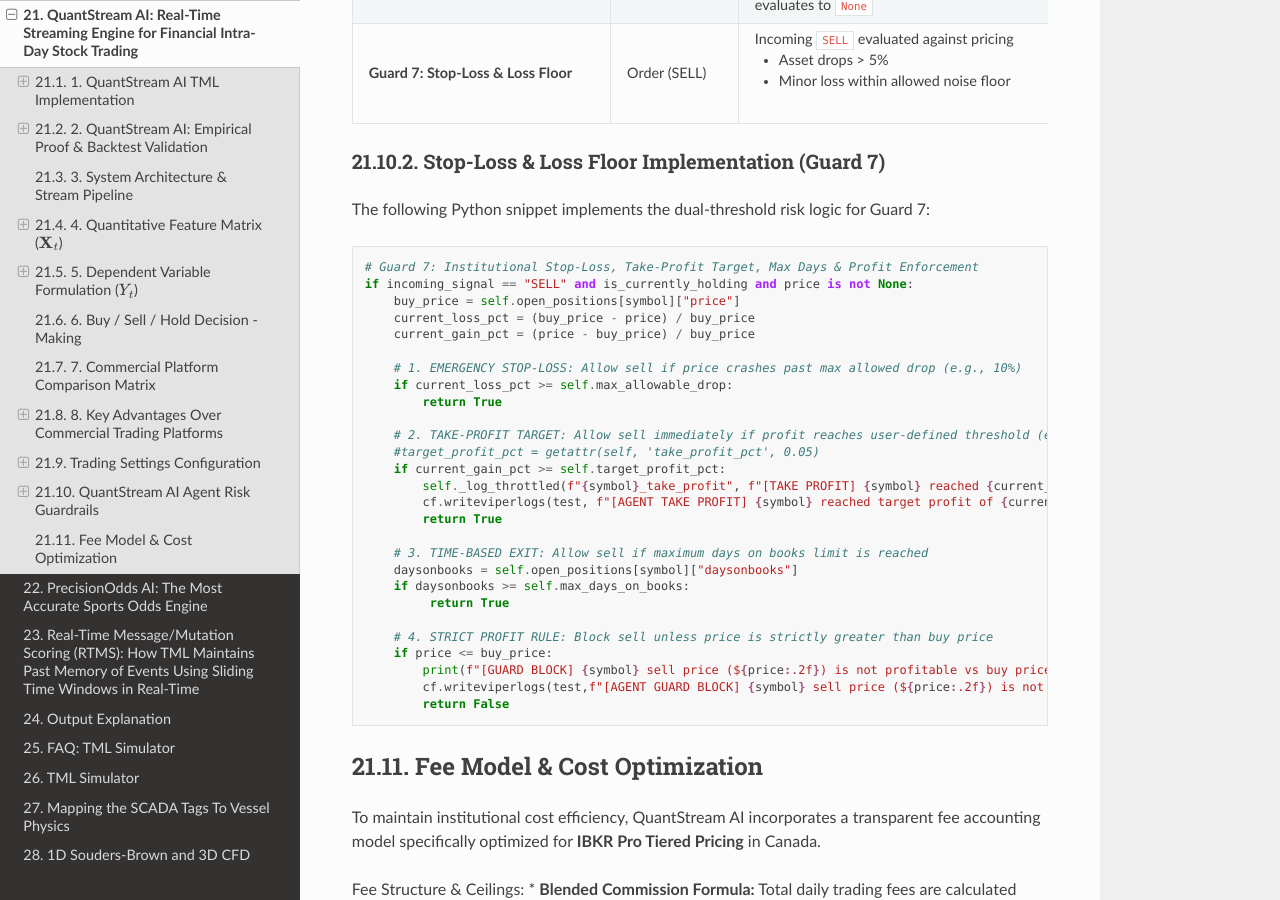
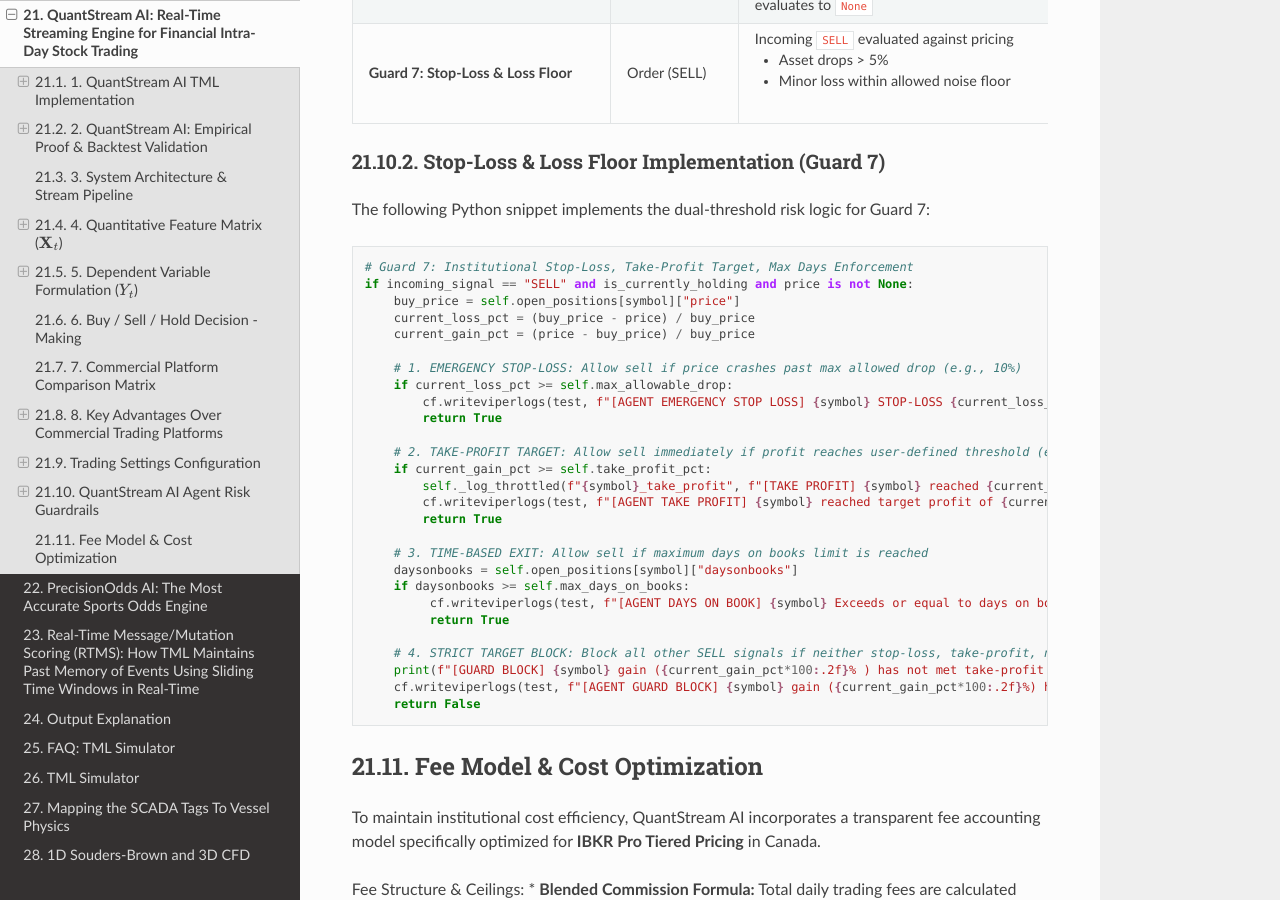
Before and after one commit to smaurice101/readthedocs, a Sphinx documentation site: the page built from docs/source/quantstream.rst, in a window 1280 px wide and 900 px high, scrolled down 14214 px. Built offline with Sphinx 7.4.7 and the Read the Docs theme 3.1.0, drawn with Linux system fonts in a browser that asks for light colours; pages that are not in the unit, such as notebooks, are missing from menus; some of the changed text lies outside the part shown.

Commit message:
Update quantstream.rst

```diff
--- a/docs/source/quantstream.rst
+++ b/docs/source/quantstream.rst
@@ -680,7 +680,7 @@
 
 .. code-block:: python
 
-                  # Guard 7: Institutional Stop-Loss, Take-Profit Target, Max Days & Profit Enforcement
+                  # Guard 7: Institutional Stop-Loss, Take-Profit Target, Max Days Enforcement
                   if incoming_signal == "SELL" and is_currently_holding and price is not None:
                       buy_price = self.open_positions[symbol]["price"]
                       current_loss_pct = (buy_price - price) / buy_price
@@ -688,25 +688,25 @@
 
                       # 1. EMERGENCY STOP-LOSS: Allow sell if price crashes past max allowed drop (e.g., 10%)
                       if current_loss_pct >= self.max_allowable_drop:
+                          cf.writeviperlogs(test, f"[AGENT EMERGENCY STOP LOSS] {symbol} STOP-LOSS {current_loss_pct:.2f} >= {self.max_allowable_drop}. SELL approved.")
                           return True
 
                       # 2. TAKE-PROFIT TARGET: Allow sell immediately if profit reaches user-defined threshold (e.g., 5% / 0.05)
-                      #target_profit_pct = getattr(self, 'take_profit_pct', 0.05)
-                      if current_gain_pct >= self.target_profit_pct:
-                          self._log_throttled(f"{symbol}_take_profit", f"[TAKE PROFIT] {symbol} reached {current_gain_pct*100:.2f}% gain (Target: {target_profit_pct*100:.2f}%). SELL approved.")
+                      if current_gain_pct >= self.take_profit_pct:
+                          self._log_throttled(f"{symbol}_take_profit", f"[TAKE PROFIT] {symbol} reached {current_gain_pct*100:.2f}% gain (Target: {self.take_profit_pct*100:.2f}%). SELL approved.")
                           cf.writeviperlogs(test, f"[AGENT TAKE PROFIT] {symbol} reached target profit of {current_gain_pct*100:.2f}%. SELL approved.")
                           return True
 
                       # 3. TIME-BASED EXIT: Allow sell if maximum days on books limit is reached
                       daysonbooks = self.open_positions[symbol]["daysonbooks"]
                       if daysonbooks >= self.max_days_on_books:
+                           cf.writeviperlogs(test, f"[AGENT DAYS ON BOOK] {symbol} Exceeds or equal to days on book: {daysonbooks}. SELL approved.")
                            return True
 
-                      # 4. STRICT PROFIT RULE: Block sell unless price is strictly greater than buy price
-                      if price <= buy_price:
-                          print(f"[GUARD BLOCK] {symbol} sell price (${price:.2f}) is not profitable vs buy price (${buy_price:.2f}). SELL blocked.")
-                          cf.writeviperlogs(test,f"[AGENT GUARD BLOCK] {symbol} sell price (${price:.2f}) is not profitable vs buy price (${buy_price:.2f}). SELL blocked.")
-                          return False
+                      # 4. STRICT TARGET BLOCK: Block all other SELL signals if neither stop-loss, take-profit, nor max days is met
+                      print(f"[GUARD BLOCK] {symbol} gain ({current_gain_pct*100:.2f}% ) has not met take-profit target ({self.take_profit_pct*100:.2f}%). SELL blocked.")
+                      cf.writeviperlogs(test, f"[AGENT GUARD BLOCK] {symbol} gain ({current_gain_pct*100:.2f}%) has not met take-profit target ({self.take_profit_pct*100:.2f}%). SELL blocked.")
+                      return False
 
 
 
```
